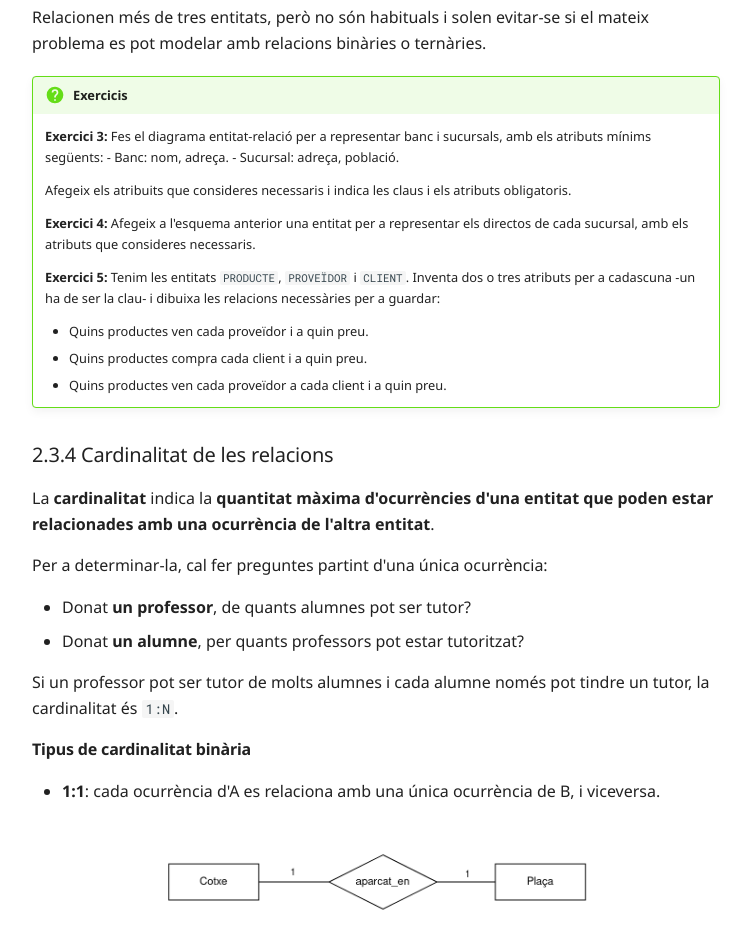
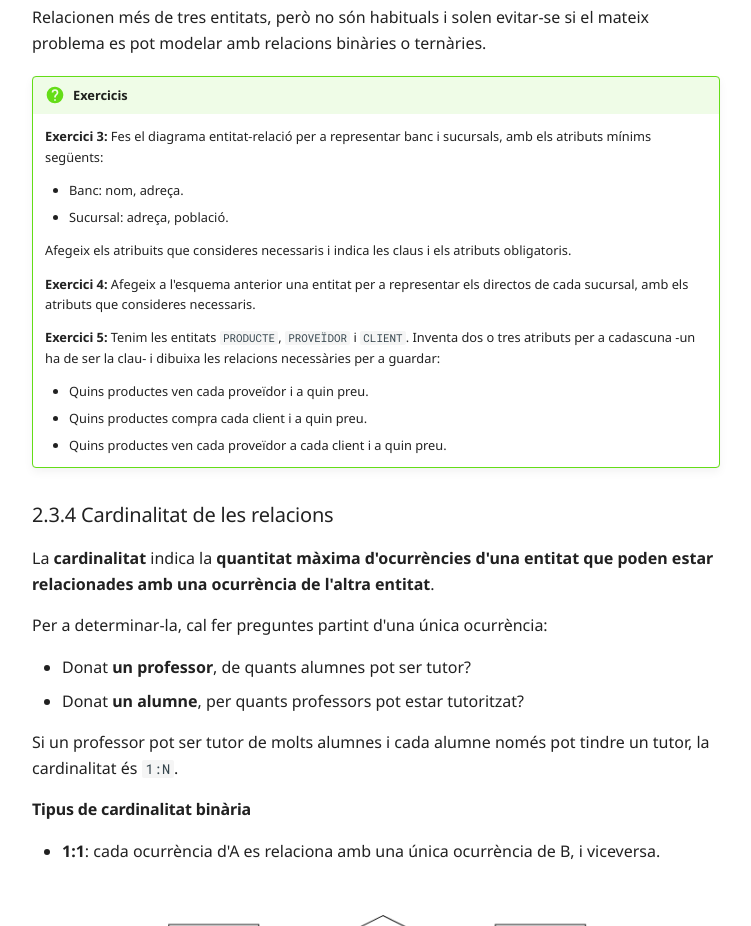
Before and after one commit to ricardoprofe/apunts_bd_26_27, a plain HTML site: page U02 Modelatge de Bases de Dades/UD2.1/index.html in a window 1280 px wide. Shown: the part 9920-10846 px from the top of the page, without its empty margins (264-1015 px from the left). Drawn offline with Linux system fonts and the light colour scheme.

Commit message:
minor changes

```diff
--- a/U02 Modelatge de Bases de Dades/UD2.1/index.html
+++ b/U02 Modelatge de Bases de Dades/UD2.1/index.html
@@ -1108,9 +1108,11 @@
 <p>Relacionen més de tres entitats, però no són habituals i solen evitar-se si el mateix problema es pot modelar amb relacions binàries o ternàries.</p>
 <div class="admonition question">
 <p class="admonition-title">Exercicis</p>
-<p><strong>Exercici 3:</strong> Fes el diagrama entitat-relació per a representar banc i sucursals, amb els atributs mínims següents:
-- Banc: nom, adreça.
-- Sucursal: adreça, població.</p>
+<p><strong>Exercici 3:</strong> Fes el diagrama entitat-relació per a representar banc i sucursals, amb els atributs mínims següents:</p>
+<ul>
+<li>Banc: nom, adreça.</li>
+<li>Sucursal: adreça, població.</li>
+</ul>
 <p>Afegeix els atribuits que consideres necessaris i indica les claus i els atributs obligatoris.</p>
 <p><strong>Exercici 4:</strong> Afegeix a l'esquema anterior una entitat per a representar els directos de cada sucursal, amb els atributs que consideres necessaris. </p>
 <p><strong>Exercici 5:</strong> Tenim les entitats <code>PRODUCTE</code>, <code>PROVEÏDOR</code> i <code>CLIENT</code>. Inventa dos o tres atributs per a cadascuna -un ha de ser la clau- i dibuixa les relacions necessàries per a guardar:</p>
```
Also changed, not shown: 1 other file.
